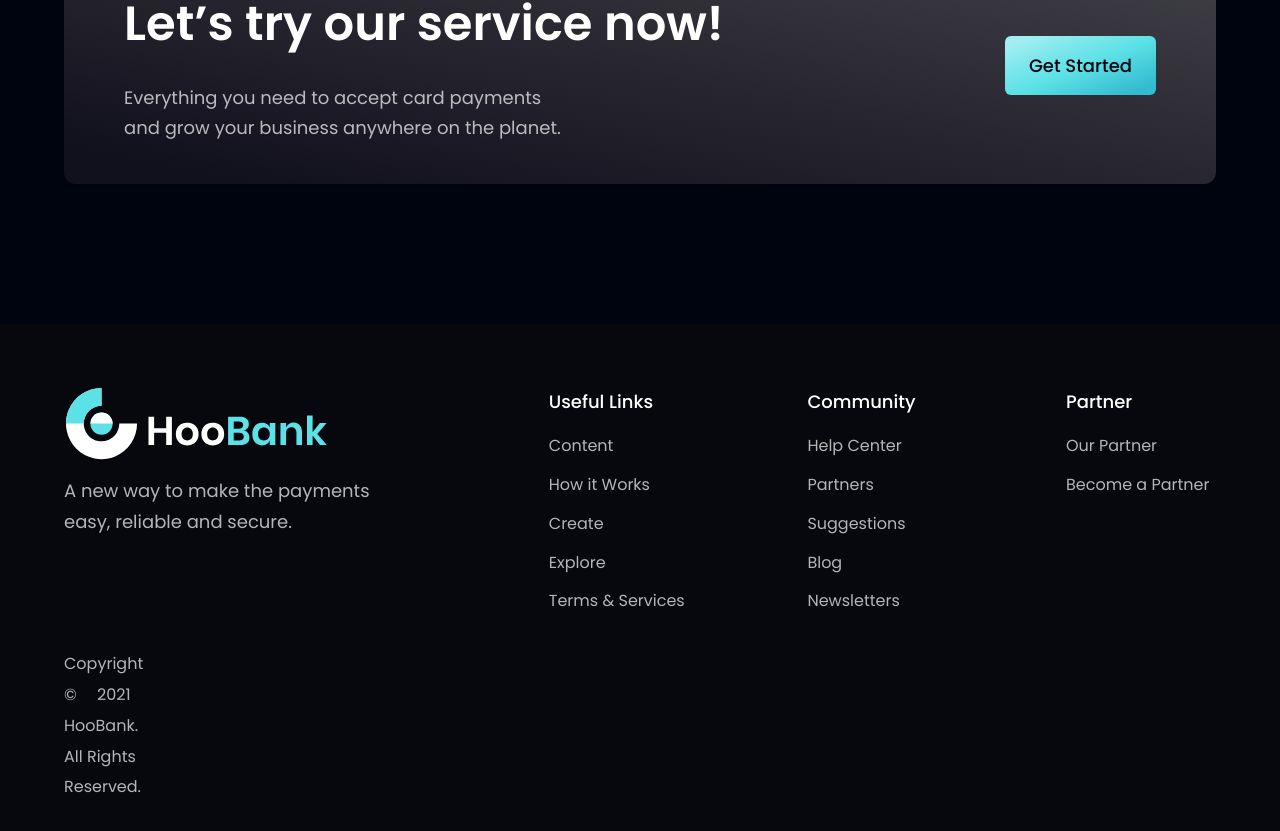
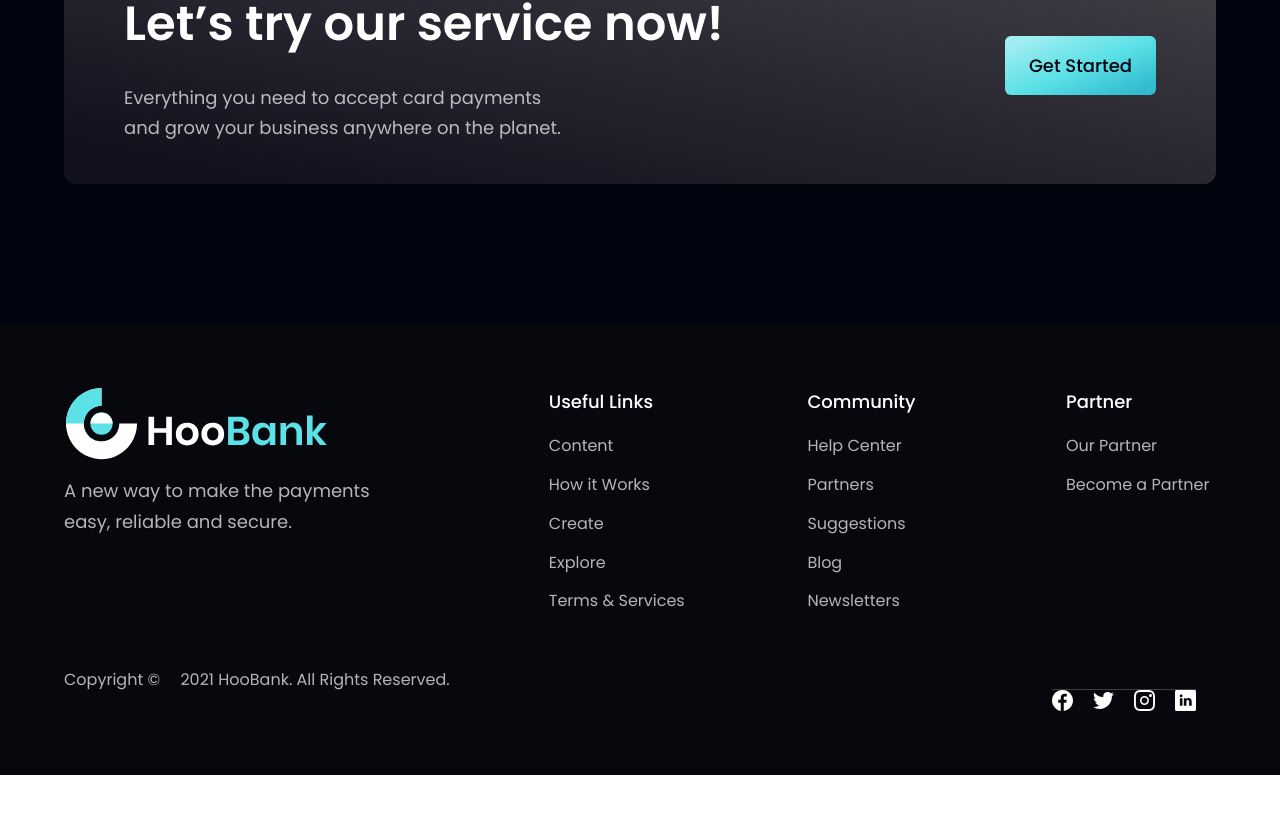
Before and after one commit to jamescasipong/react-bank-websites, a React (Vite) app: page / in a window 1280 px wide. Shown: the part 3715-4546 px from the top of the page. After the commit the page ends 4490 px from the top, so only its background shows below. Built offline with nearby package versions, Linux system fonts and the light colour scheme.

Commit message:
Update Footer.jsx

```diff
--- a/src/components/Footer.jsx
+++ b/src/components/Footer.jsx
@@ -1,5 +1,5 @@
 import React, { useState } from "react";
-import { close, logo, menu } from "../assets";
+import { facebook, logo, instagram, linkedin, twitter } from "../assets";
 import { footerLinks, socialMedia } from "../constants";
 import styles from "../styles";
 
@@ -7,7 +7,7 @@ import styles from "../styles";
 const Footer = () => {
   return (
   <div>
-    <div className="flex justify-center items-start md:flex-row flex-col mb-8 w-full">
+    <div className="flex justify-center items-start md:flex-row flex-col mb-8 w-full ">
       <div className="flex-1 flex flex-col md:mb-5 mb-0 justify-start mr-10">
           <div className="flex-1 flex-col flex justify-start">
               <img src={logo} alt="" className="w-[266px] h-[72px] object-contain"/>
@@ -36,6 +36,7 @@ const Footer = () => {
       </div>
     </div>
 
+
     <div className="flex w-full flex-row justify-center items-center">
       <div className="flex flex-row flex-1">
          <p className={`font-poppins font-normal text-dimWhite text-[16px] leading-[30.8px] mr-5`}>
@@ -44,8 +45,11 @@ const Footer = () => {
 
       </div>
 
-      <div className="flex flex-row flex-warp w-full">
-
+      <div className="flex flex-row flex-warp gap-5 mr-5 mt-10 border-t-[1px] border-t-[#3F3E45]">
+          <img src={facebook} alt="fb" className="w-[21px] h-[21px] object-contain"/>
+          <img src={twitter} alt="x" className="w-[21px] h-[21px] object-contain"/>
+          <img src={instagram} alt="ig" className="w-[21px] h-[21px] object-contain"/>
+          <img src={linkedin} alt="li" className="w-[21px] h-[21px] object-contain"/>
       </div>
     </div>
   </div>
```
